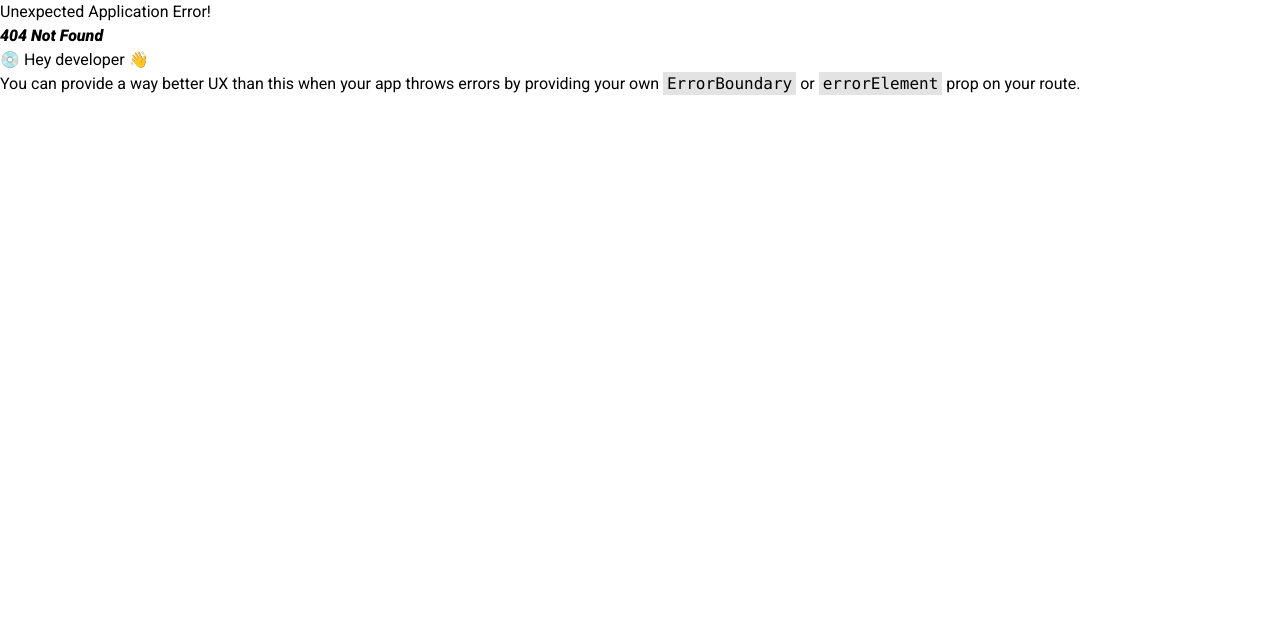
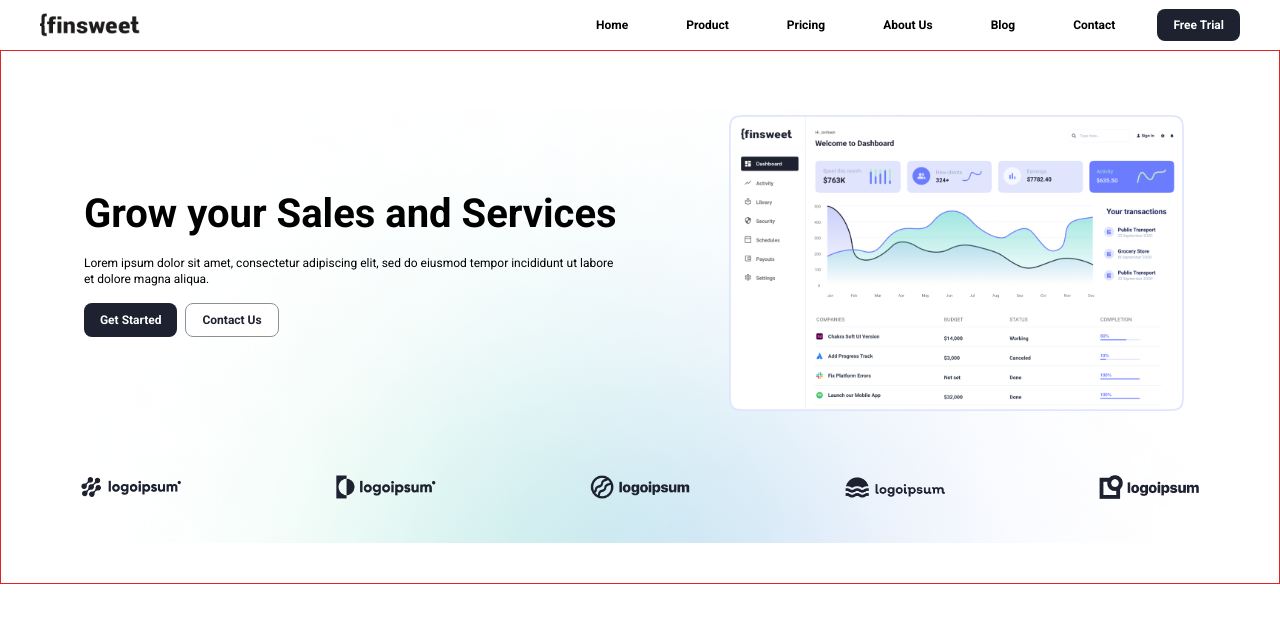
Before and after one commit to Abideen-program/finsweet, a React (Vite) app: page /product in a window 1280 px wide. Before the commit this address had no page. Shown: the top 622 px of the page. Built offline with nearby package versions, Linux system fonts and the light colour scheme.

Commit message:
added product component

```diff
--- a/src/App.tsx
+++ b/src/App.tsx
@@ -1,13 +1,17 @@
 import { createBrowserRouter, RouterProvider } from "react-router-dom";
 import Navbar from "./components/Navbar/Navbar";
 import Home from "./components/Home/Home";
+import Product from "./components/Product/Home";
 
 const App = () => {
   const router = createBrowserRouter([
     {
       path: "/",
       element: <Navbar />,
-      children: [{ index: true, element: <Home /> }],
+      children: [
+        { index: true, element: <Home /> },
+        { path: "/product", element: <Product /> },
+      ],
     },
   ]);
 
--- a/src/components/Footer/Footer.tsx
+++ b/src/components/Footer/Footer.tsx
@@ -1,15 +1,10 @@
-import {
-  FaFacebook,
-  FaTwitch,
-  FaInstagram,
-  FaLinkedin,
-  FaTwitter,
-} from "react-icons/fa";
+import { FaFacebook, FaInstagram, FaLinkedin, FaTwitter } from "react-icons/fa";
 import Button from "../Button/Button";
 
 const Footer = () => {
   return (
-    <div className="flex flex-col p-5 md:p-10 gap-3 bg-[#1D2130]">
+    <div className="flex flex-col p-5 md:p-10 md:py-5 gap-3 bg-[#1D2130]">
+
       <div className=" flex flex-col md:flex-row items-start justify-between  text-white">
         <div className="flex flex-col gap-3 flex-1">
           <h5 className="text-xs font-bold">Company</h5>
@@ -61,7 +56,7 @@ const Footer = () => {
         </div>
       </div>
 
-      <div className="border-t bordet-t-[#8E9097] px-10 mt-3 py-5 relative">
+      <div className="border-t bordet-t-[#8E9097] px-10 mt-3 py-2 relative">
         <div className="flex md:flex-row flex-col items-center justify-center gap-4 md:absolute md:-top-2  bg-[#1D2130] px-3">
           <p className="text-xs text-[#8E9097]">
             &copy; Copyright Finsweet 2022
--- a/src/components/Navbar/Navbar.tsx
+++ b/src/components/Navbar/Navbar.tsx
@@ -25,16 +25,18 @@ const Navbar = () => {
 
         <div className="ml-auto w-[55%]">
           <ul className="flex items-center justify-between">
-            <li className={listClasses}>Home</li>
-            <li className={listClasses}>Product</li>
+            <Link to={"/"}>
+              <li className={listClasses}>Home</li>
+            </Link>
+            <Link to={'/product'}>
+              <li className={listClasses}>Product</li>
+            </Link>
             <li className={listClasses}>Pricing</li>
             <li className={listClasses}>About Us</li>
             <li className={listClasses}>Blog</li>
             <li className={listClasses}>Contact</li>
             <li>
-              <Button className="text-white bg-[#1D2130]">
-                Free Trial
-              </Button>
+              <Button className="text-white bg-[#1D2130]">Free Trial</Button>
             </li>
           </ul>
         </div>
--- /dev/null
+++ b/src/components/Product/Home.tsx
@@ -0,0 +1,49 @@
+import Button from "../Button/Button";
+import Logo from "../Logo/Logo";
+
+const Product = () => {
+  return (
+    <div className="p-5 md:p-10 border border-red-600">
+      <div className="flex flex-col relative overflow-y-hidden pb-5">
+        <img
+          src="./images/herobg.png"
+          alt="background"
+          className="absolute -z-10 top-4"
+        />
+        <div className="w-full flex flex-col md:flex-row items-center justify-around gap-2 py-6">
+          <div className="md:w-[60%] lg:w-[45%] flex flex-col justify-center items-center md:items-start md:justify-center">
+            <h1 className="text-[20px] md:text-[25px] lg:text-[40px] font-semibold lg:leading-[50px]">
+              Grow your Sales and Services
+            </h1>
+
+            <p className="text-xs my-4 text-center md:text-start">
+              Lorem ipsum dolor sit amet, consectetur adipiscing elit, sed do
+              eiusmod tempor incididunt ut labore et dolore magna aliqua.
+            </p>
+
+            <div className="flex gap-2">
+              <Button className="text-white bg-[#1D2130]">Get Started</Button>
+              <Button className="bg-white text-[#1D2130] border border-[#8E9097]">
+                Contact Us
+              </Button>
+            </div>
+          </div>
+
+          <div className="px-3 md:w-[70%] lg:w-[40%]">
+            <img
+              src="./images/heroimage.png"
+              alt="dashboard"
+              className="w-full object-contain"
+            />
+          </div>
+        </div>
+
+        <div className="md:mt-4">
+          <Logo />
+        </div>
+      </div>
+    </div>
+  );
+};
+
+export default Product;
--- a/src/components/Ready/Ready.tsx
+++ b/src/components/Ready/Ready.tsx
@@ -2,7 +2,12 @@ import Button from "../Button/Button";
 
 const Ready = () => {
   return (
-    <div className="p-5 md:px-10 md:py-6 md:mb-3 flex flex-col">
+    <div className="p-5 md:px-10 md:py-6 flex flex-col relative overflow-y-hidden">
+      <img
+        src="./images/footerbg.png"
+        alt="background"
+        className="absolute bottom-0 left-0 object-cover w-full -z-10"
+      />
       <div className="flex flex-col items-center justify-center gap-3 md:w-[400px] mx-auto text-center ">
         <h3 className="text-[20px] md:text-[30px] font-bold leading-9">
           The stunning results our customers have experienced
@@ -11,9 +16,7 @@ const Ready = () => {
           Lorem ipsum dolor sit amet, consetetur sadipscing elitr, sed diam
           nonumy.
         </p>
-        <Button className="text-white bg-[#1D2130]">
-          View Pricing
-        </Button>
+        <Button className="text-white bg-[#1D2130]">View Pricing</Button>
       </div>
     </div>
   );
```
Also changed, not shown: public/images/footerbg.png (added).
